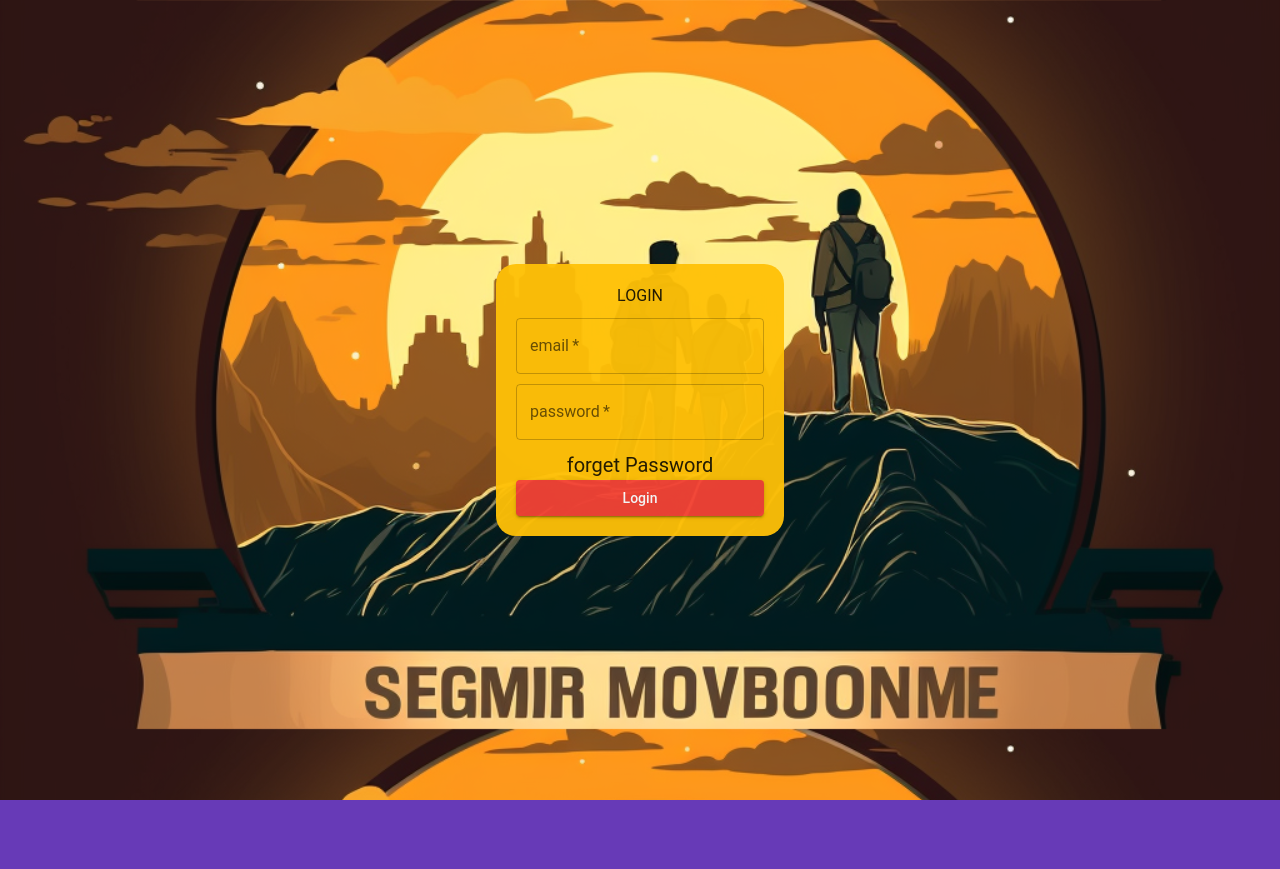
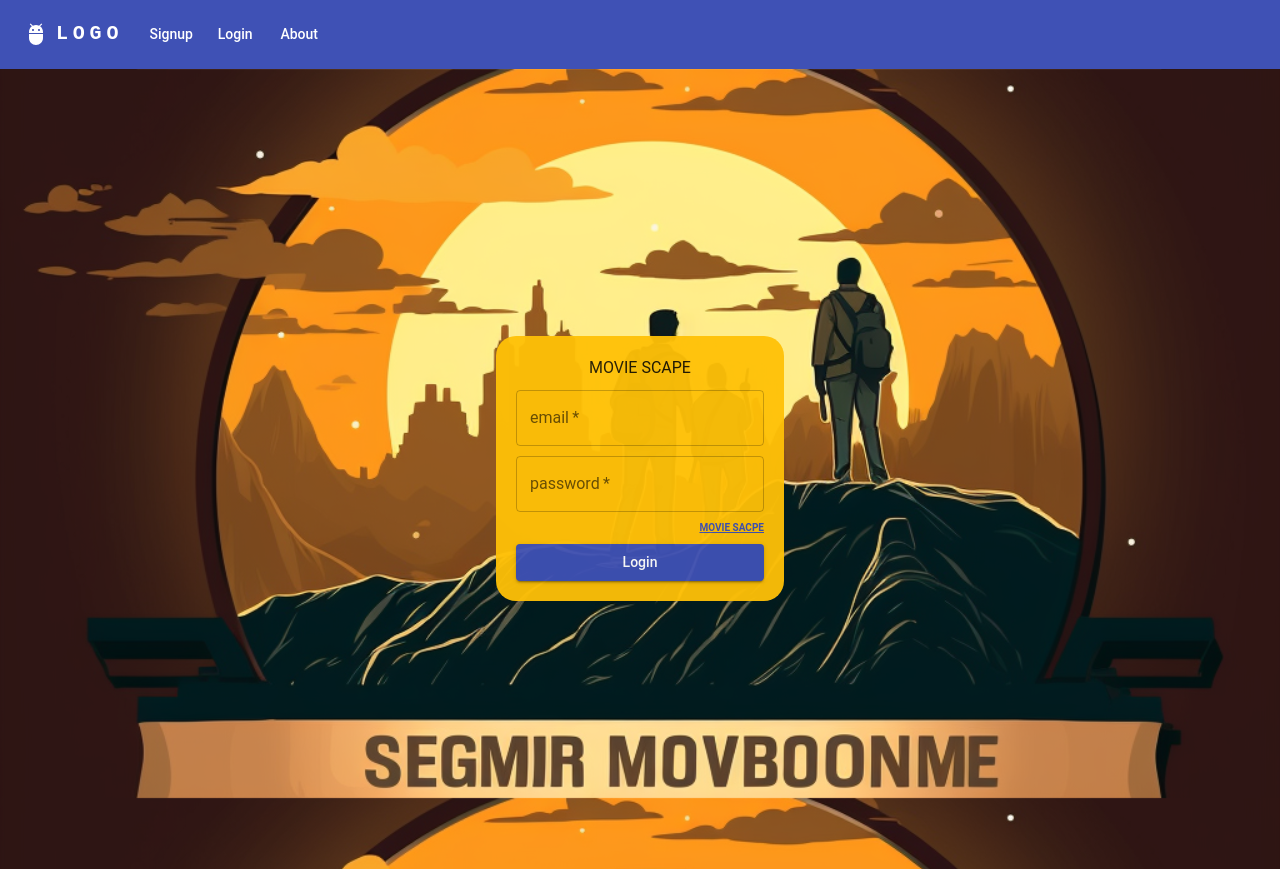
Before and after one commit to minhas309/movieScape, a React (Create React App) app: page / in a window 1280 px wide. Before the commit the page ends 800 px from the top, so only its background shows below. Built offline with nearby package versions, Linux system fonts and the light colour scheme.

Commit message:
Signup module FrontEnd

```diff
--- a/package.json
+++ b/package.json
@@ -6,6 +6,7 @@
     "@emotion/react": "^11.11.0",
     "@emotion/styled": "^11.11.0",
     "@fontsource/roboto": "^4.5.8",
+    "@mui/icons-material": "^5.11.16",
     "@mui/material": "^5.13.0",
     "@mui/styled-engine-sc": "^5.12.0",
     "@testing-library/jest-dom": "^5.16.5",
--- a/src/App.js
+++ b/src/App.js
@@ -5,12 +5,14 @@
 import { BrowserRouter, Routes, Route } from 'react-router-dom';
 import Login from "./forms/login";
 import Signup from './forms/signup';
+import Navbar from './forms/navbar';
 
 function App() {
   return (
     <>
      <ThemeProvider theme={theme}>
         <CssBaseline/>
+        <Navbar />
         <BrowserRouter>
           <Routes>
           <Route path="/" element={<Login />} />
--- a/src/forms/login.js
+++ b/src/forms/login.js
@@ -2,8 +2,13 @@
 import React from "react";
 import Cover from "../images/cover.png"
 
+
+
 const login = () => {
+
     return (<>
+
+
         <Box
          sx={{
             display: "flex",
@@ -28,7 +33,7 @@
                     <Typography sx={{
                         mb:"10px"
                     }}>
-                        LOGIN
+                        MOVIE SCAPE
                     </Typography>
                     <TextField
                         sx={{
@@ -51,13 +56,21 @@
                         required
                     />
                     <Typography
-                    variant="verysmall"
+                    variant="h1"
+                    sx={{
+                        textDecoration:"underline",
+                        mb:"10px",
+                        textAlign:"right",
+                        color:"secondary.main",
+                        cursor:"pointer",
+                    }}
                     >
-                        forget Password
+                        MOVIE SACPE
                     </Typography>
                     <Button
                     type="submit"
-                    variant="contained">Login</Button>
+                    variant="contained"
+                    sx={{backgroundColor:"secondary.main"}}>Login</Button>
                 </Box>
             </form>
         </Box>
--- /dev/null
+++ b/src/forms/navbar.jsx
@@ -0,0 +1,124 @@
+import React from "react";
+import AdbIcon from '@mui/icons-material/Adb';
+import MenuIcon from '@mui/icons-material/Menu';
+import { AppBar, Avatar, Box, Button, Container, IconButton, Menu, MenuItem, Toolbar, Tooltip, Typography } from '@mui/material';
+
+const navbar = () => {
+
+
+    const pages = ['Signup', 'Login', 'About'];
+
+
+      const [anchorElNav, setAnchorElNav] = React.useState(null);
+
+      const handleOpenNavMenu = (event) => {
+        setAnchorElNav(event.currentTarget);
+      };
+
+      const handleCloseNavMenu = () => {
+        setAnchorElNav(null);
+      };
+
+
+    return (
+        <>
+
+            <AppBar position="static" sx={{
+                backgroundColor:"secondary.main"
+            }}>
+                <Container maxWidth="xl">
+                    <Toolbar disableGutters>
+                        <AdbIcon sx={{ display: { xs: 'none', md: 'flex' }, mr: 1 }} />
+                        <Typography
+                            variant="h6"
+                            noWrap
+                            component="a"
+                            href="/"
+                            sx={{
+                                mr: 2,
+                                display: { xs: 'none', md: 'flex' },
+                                fontFamily: 'monospace',
+                                fontWeight: 700,
+                                letterSpacing: '.3rem',
+                                color: 'inherit',
+                                textDecoration: 'none',
+                            }}
+                        >
+                            LOGO
+                        </Typography>
+
+                        <Box sx={{ flexGrow: 1, display: { xs: 'flex', md: 'none' } }}>
+                            <IconButton
+                                size="large"
+                                aria-label="account of current user"
+                                aria-controls="menu-appbar"
+                                aria-haspopup="true"
+                                onClick={handleOpenNavMenu}
+                                color="inherit"
+                            >
+                                <MenuIcon />
+                            </IconButton>
+                            <Menu
+                                id="menu-appbar"
+                                anchorEl={anchorElNav}
+                                anchorOrigin={{
+                                    vertical: 'bottom',
+                                    horizontal: 'left',
+                                }}
+                                keepMounted
+                                transformOrigin={{
+                                    vertical: 'top',
+                                    horizontal: 'left',
+                                }}
+                                open={Boolean(anchorElNav)}
+                                onClose={handleCloseNavMenu}
+                                sx={{
+                                    display: { xs: 'block', md: 'none' },
+                                }}
+                            >
+                                {pages.map((page) => (
+                                    <MenuItem key={page} onClick={handleCloseNavMenu}>
+                                        <Button textAlign="center" variant="contained">{page}</Button>
+                                    </MenuItem>
+                                ))}
+                            </Menu>
+                        </Box>
+                        <AdbIcon sx={{ display: { xs: 'flex', md: 'none' }, mr: 1 }} />
+                        <Typography
+                            variant="h5"
+                            noWrap
+                            component="a"
+                            href=""
+                            sx={{
+                                mr: 2,
+                                display: { xs: 'flex', md: 'none' },
+                                flexGrow: 1,
+                                fontFamily: 'monospace',
+                                fontWeight: 700,
+                                letterSpacing: '.3rem',
+                                color: 'inherit',
+                                textDecoration: 'none',
+                            }}
+                        >
+                            LOGO
+                        </Typography>
+                        <Box sx={{ flexGrow: 1, display: { xs: 'none', md: 'flex' } }}>
+                            {pages.map((page) => (
+                                <Button
+                                    key={page}
+                                    onClick={handleCloseNavMenu}
+                                    sx={{ my: 2, color: 'white', display: 'block' }}
+                                >
+                                    {page}
+                                </Button>
+                            ))}
+                        </Box>
+                    </Toolbar>
+                </Container>
+            </AppBar>
+
+        </>
+    );
+}
+
+export default navbar;
--- a/src/theme.js
+++ b/src/theme.js
@@ -22,8 +22,8 @@
         fontWeightRegular: 400,
         fontWeightMedium: 500,
         fontWeightBold: 700,
-        verysmall:{
-            fontSize:"20px",
+        h1:{
+            fontSize:"10px",
             fontWeight: "900px",
         }
     },
```
Also changed, not shown: 1 other file (tests, documents, lock files or other folders).
